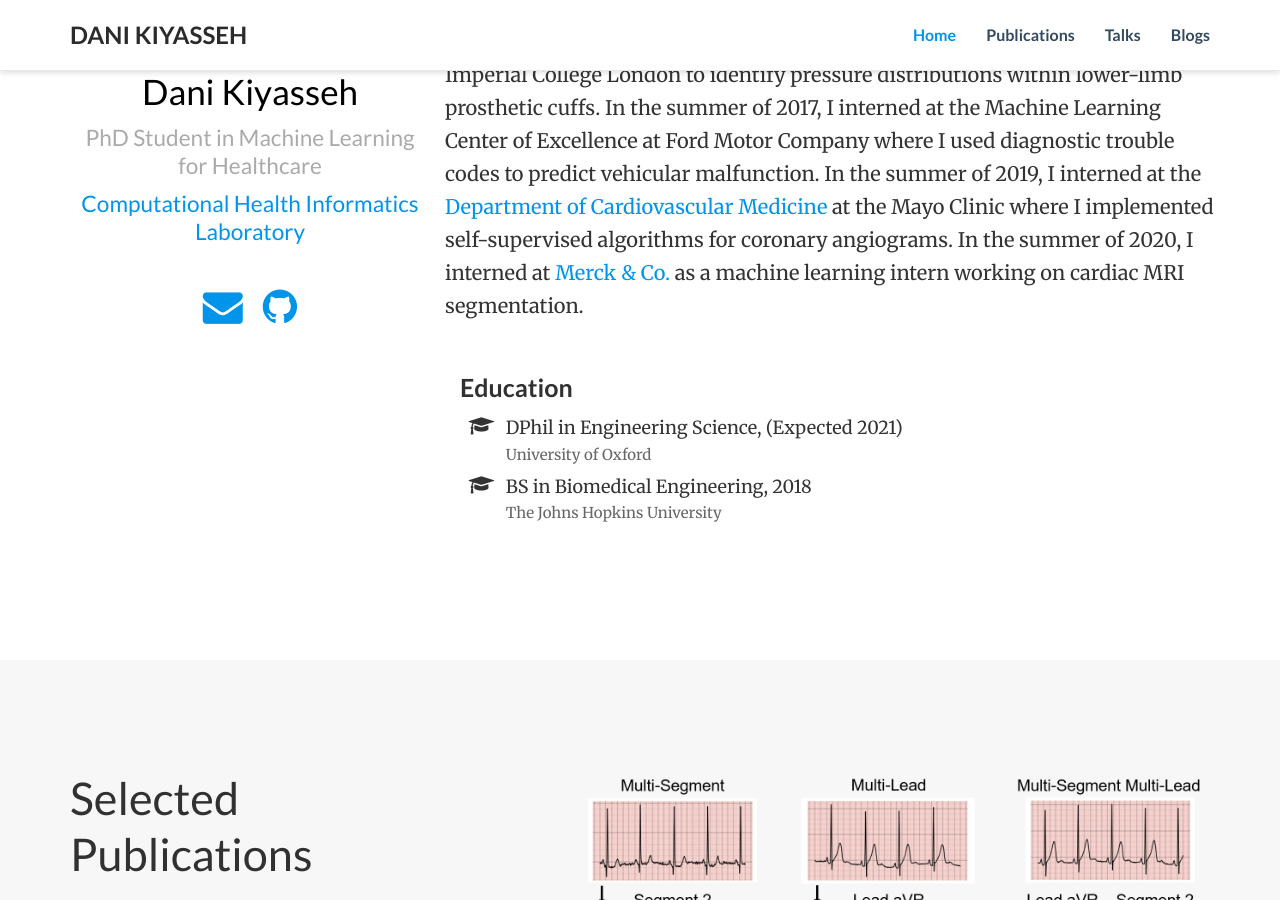
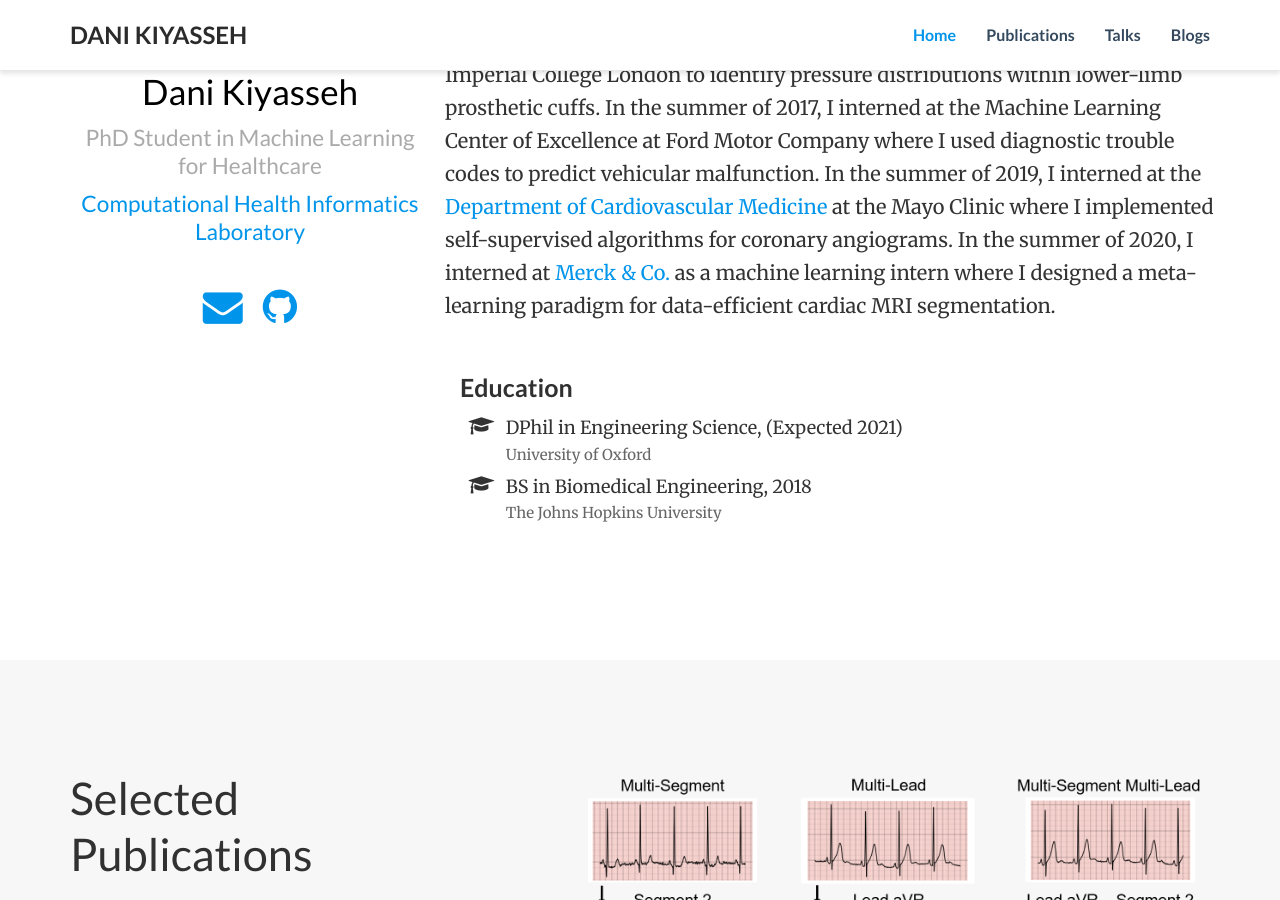
Before and after one commit to danikiyasseh/danikiyasseh.github.io, a Jekyll site: the page index.html, which Jekyll copies as it is, in a window 1280 px wide and 900 px high, scrolled down 301 px. Built offline with Jekyll 4.4.1, drawn with Linux system fonts in a browser that asks for light colours; nearby versions of some CDN libraries; a style sheet for code colours, icons or effects is not loaded.

Commit message:
Update index.html

```diff
--- a/index.html
+++ b/index.html
@@ -156,7 +156,7 @@
 	<p>I have had the opportunity to work in diverse academic and industry settings. In the summer of 2016, I performed research at the <a href="http://www.imperial.ac.uk/msk-lab" target="_blank">Musculoskeletal Lab.</a>, at Imperial College London to identify pressure distributions within lower-limb prosthetic cuffs.
 		In the summer of 2017, I interned at the Machine Learning Center of Excellence at Ford Motor Company where I used diagnostic trouble codes to predict vehicular malfunction.
 		In the summer of 2019, I interned at the <a href="https://www.mayoclinic.org/departments-centers/cardiovascular-medicine/home/orc-20121930" target="_blank">Department of Cardiovascular Medicine</a> at the Mayo Clinic where I implemented self-supervised algorithms for coronary angiograms.
-		In the summer of 2020, I interned at <a href="https://www.merck.com/index.html", target="_blank">Merck & Co.</a> as a machine learning intern working on cardiac MRI segmentation.
+		In the summer of 2020, I interned at <a href="https://www.merck.com/index.html", target="_blank">Merck & Co.</a> as a machine learning intern where I designed a meta-learning paradigm for data-efficient cardiac MRI segmentation.
 	</p>
 
 <div class="row">
```
